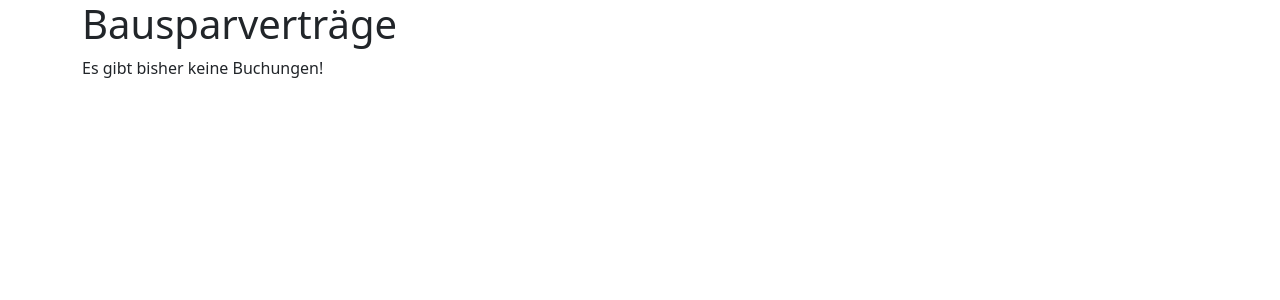
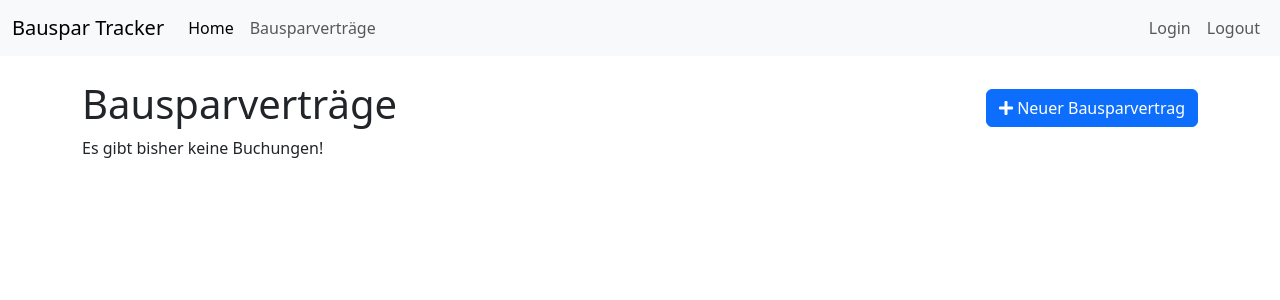
Before and after one commit to hollesse/bauspartracker, a Django app: page /bausparvertrag/ in a window 1280 px wide. Shown: the top 300 px of the page. Run offline with Django 3.2, Linux system fonts and the light colour scheme; the visitor is signed in with stand-in values (Sample User, id 1); data that the repository does not hold is empty; some libraries are stand-ins or nearby versions.

Commit message:
added navbar and improved html templates

```diff
--- a/bauspartracker/settings.py
+++ b/bauspartracker/settings.py
@@ -40,6 +40,7 @@ INSTALLED_APPS = [
     'django.contrib.staticfiles',
     'bootstrap5',
     'djmoney',
+    'fontawesome_5',
 ]
 
 MIDDLEWARE = [
--- a/bauspartracker/urls.py
+++ b/bauspartracker/urls.py
@@ -18,5 +18,6 @@ from django.urls import path, include
 
 urlpatterns = [
     path('', include('bauspartrackerapp.urls')),
+    path('accounts/', include('django.contrib.auth.urls')),
     path('admin/', admin.site.urls),
 ]
--- a/bauspartrackerapp/templates/base.html
+++ b/bauspartrackerapp/templates/base.html
@@ -1,4 +1,5 @@
 {% load bootstrap5 %}
+{% load fontawesome_5 %}
 {% load static %}
 <!doctype html>
 <html lang="en">
@@ -6,6 +7,7 @@
     <meta charset="utf-8">
     <meta name="viewport" content="width=device-width, initial-scale=1, shrink-to-fit=no">
     {% bootstrap_css %}
+    {% fontawesome_5_static %}
     <link rel="stylesheet" href="{% static '/css/style.css' %}">
     <title>{% block title %}Bauspar Tracker{% endblock %}</title>
     {% block head %}
@@ -13,6 +15,7 @@
     {% bootstrap_javascript %}
 </head>
 <body>
+{% include 'navbar.html' %}
 <div class="container">
     {% block content %}
     {% endblock %}
--- a/bauspartrackerapp/templates/bauspartrackerapp/bausparvertrag_list.html
+++ b/bauspartrackerapp/templates/bauspartrackerapp/bausparvertrag_list.html
@@ -1,8 +1,13 @@
 {% extends 'base.html' %}
 {% load bootstrap5 %}
+{% load fontawesome_5 %}
+
 
 {% block content %}
-    <h1>Bausparverträge</h1>
+    <div class="d-flex pt-4">
+        <h1 class="flex-grow-1">Bausparverträge</h1>
+        <a class="btn btn-primary align-self-center" href="{% url 'bausparvertrag_create' %}" role="button">{% fa5_icon 'plus' 'fas' %} Neuer Bausparvertrag</a>
+    </div>
     {% if object_list %}
         <table class="table table-hover">
             <thead>
@@ -10,7 +15,7 @@
                     <th>Bausparkasse</th>
                     <th>Tarifname</th>
                     <th>Bausparsumme</th>
-                    <th>Benutzer</th>
+                    <th>Aktionen</th>
                 </tr>
             </thead>
             <tbody>
@@ -19,7 +24,11 @@
                     <td>{{ bausparvertrag.bausparkasse }}</td>
                     <td>{{ bausparvertrag.tarifname }}</td>
                     <td>{{ bausparvertrag.bausparsumme }}</td>
-                    <td>{{ bausparvertrag.user.username }}</td>
+                    <td>
+                        <a href="{% url 'bausparvertrag_detail' bausparvertrag.id%}">{% fa5_icon 'info-circle' 'fas' %}</a>
+                        <a href="{% url 'buchung_list' bausparvertrag.id%}">{% fa5_icon 'list' 'fas' %}</a>
+                        <a href="{% url 'sparbeitrag_list' bausparvertrag.id%}">{% fa5_icon 'piggy-bank' 'fas' %}</a>
+                    </td>
                 </tr>
                 {% endfor %}
             </tbody>
--- /dev/null
+++ b/bauspartrackerapp/templates/navbar.html
@@ -0,0 +1,33 @@
+{% load bootstrap5 %}
+{% load static %}
+{% load fontawesome_5 %}
+
+
+<nav class="navbar navbar-expand-lg navbar-light bg-light">
+    <div class="container-fluid">
+        <a class="navbar-brand" href="/">Bauspar Tracker</a>
+        <button class="navbar-toggler" type="button" data-bs-toggle="collapse" data-bs-target="#navbarToggler" aria-controls="navbarToggler" aria-expanded="false" aria-label="Toggle navigation">
+            <span class="navbar-toggler-icon"></span>
+        </button>
+        <div class="collapse navbar-collapse" id="navbarToggler">
+            <ul class="navbar-nav me-auto mb-2 mb-lg-0">
+                <li class="nav-item">
+                    <a class="nav-link active" aria-current="page" href="/">Home</a>
+                </li>
+                {% if request.user.is_authenticated %}
+                <li class="nav-item">
+                    <a class="nav-link" href="/bausparvertrag/">Bausparverträge</a>
+                </li>
+                {% endif %}
+            </ul>
+            <ul class="navbar-nav ml-auto mb-2 mb-lg-0">
+                <li class="nav-item">
+                    <a class="nav-link" href="{% url 'login' %}">Login</a>
+                </li>
+                <li class="nav-item">
+                    <a class="nav-link" href="{% url 'logout' %}">Logout</a>
+                </li>
+            </ul>
+        </div>
+    </div>
+</nav>
--- a/requirements.txt
+++ b/requirements.txt
@@ -2,6 +2,7 @@ asgiref==3.3.1
 beautifulsoup4==4.9.3
 Django==3.1.6
 django-bootstrap-v5==1.0.0
+django-fontawesome-5==1.0.18
 django-money==1.3.1
 protobuf==3.14.0
 py-moneyed==0.8.0
```
Also changed, not shown: bauspartrackerapp/templates/bauspartrackerapp/buchung_list.html (+7 -1 lines), bauspartrackerapp/templates/bauspartrackerapp/sparbeitrag_list.html (+8 -1 lines), bauspartrackerapp/templates/registration/logged_out.html (added, +14 -0 lines), bauspartrackerapp/templates/registration/login.html (added, +16 -0 lines), bauspartrackerapp/templates/registration/signup.html (added, +17 -0 lines), bauspartrackerapp/views/buchung.py (+6 -1 lines), bauspartrackerapp/views/sparbeitrag.py (+6 -1 lines).
